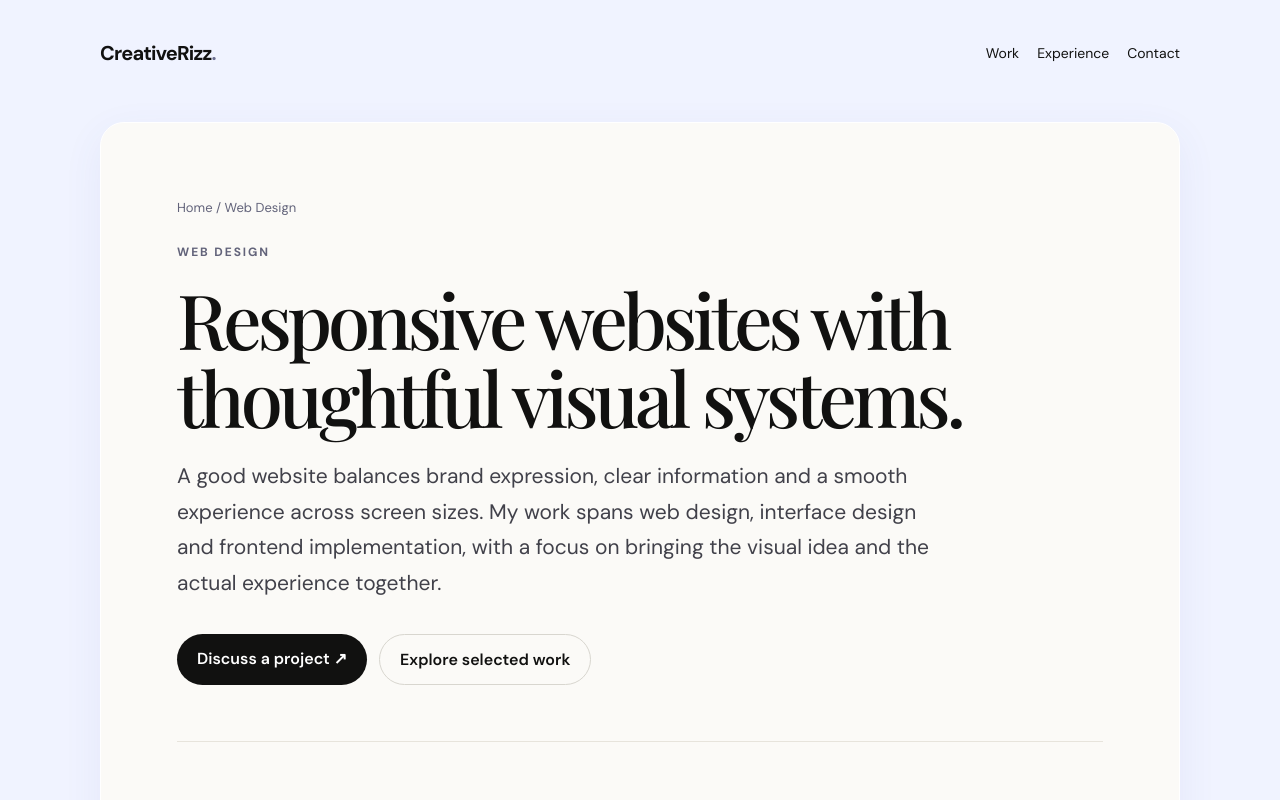
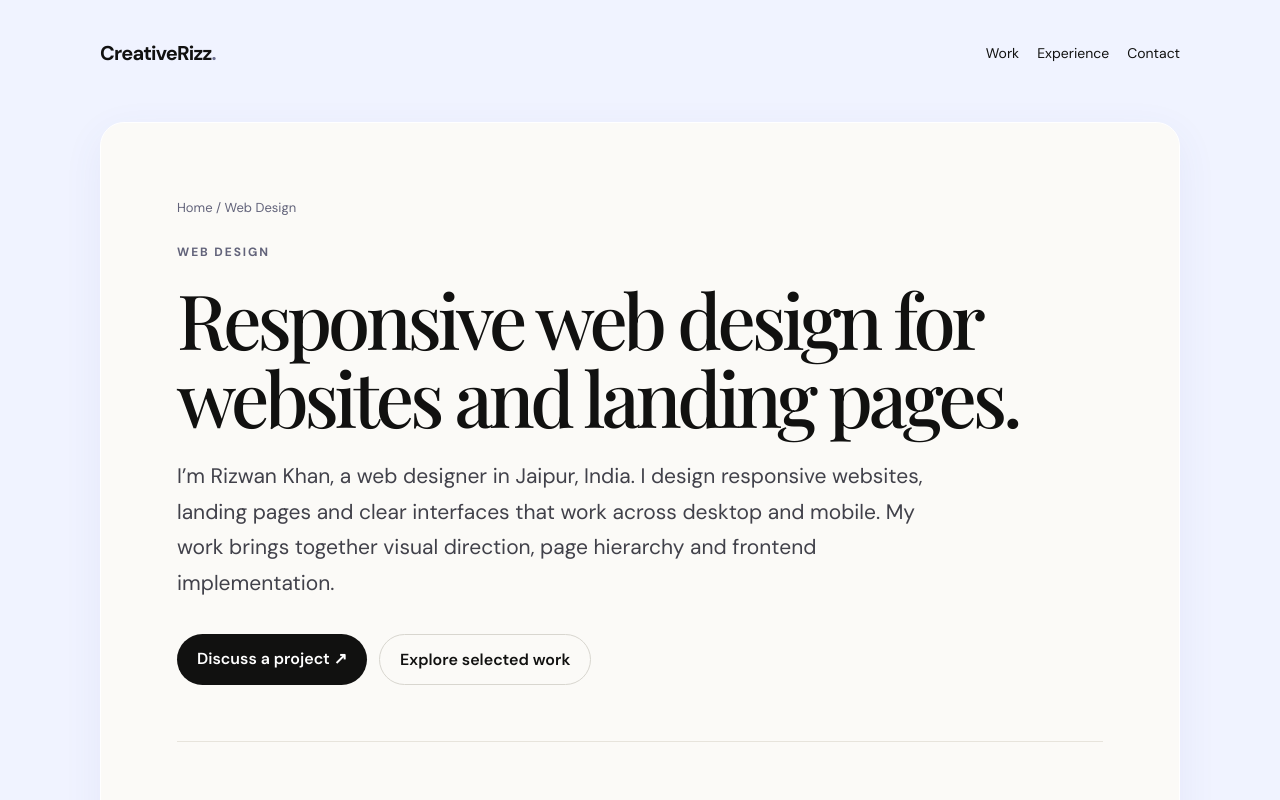
Before and after one commit to Rizzu01/port-folio, a Next.js app: page /web-design in a window 1280 px wide. Shown: the top 800 px of the page. Built offline with nearby package versions, Linux system fonts and the light colour scheme.

Commit message:
Target service-specific design search terms in page copy and metadata

```diff
--- a/app/web-design/page.tsx
+++ b/app/web-design/page.tsx
@@ -2,9 +2,9 @@ import type { Metadata } from "next";
 import ServiceLanding from "../components/ServiceLanding";
 
 export const metadata: Metadata = {
-  title: "Responsive Web Design Portfolio | Rizwan Khan",
+  title: "Web Designer in Jaipur | Responsive Website Design",
   description:
-    "Explore responsive web design by Rizwan Khan, including website layouts, landing pages, interface systems and frontend-focused digital experiences.",
+    "Explore web design by Rizwan Khan in Jaipur, India: responsive websites, landing page design, interface layouts and frontend-focused digital experiences.",
   alternates: { canonical: "/web-design" },
   openGraph: {
     title: "Web Design & Responsive Websites | Rizwan Khan",
@@ -16,5 +16,5 @@ export const metadata: Metadata = {
 };
 
 export default function Page() {
-  return <ServiceLanding path="/web-design" eyebrow="Web Design" title="Responsive websites with thoughtful visual systems." intro="A good website balances brand expression, clear information and a smooth experience across screen sizes. My work spans web design, interface design and frontend implementation, with a focus on bringing the visual idea and the actual experience together." services={["Responsive page layouts", "Landing page visual design", "Website information hierarchy", "Typography and spacing systems", "UI details and interaction states", "Design-to-development collaboration"]} process={[{title:"Set the direction",detail:"Define the audience, purpose, content priorities and visual character of the website."},{title:"Design the experience",detail:"Create a clear layout with responsive behavior, readable typography and consistent components."},{title:"Review across screens",detail:"Check hierarchy and usability at desktop and mobile sizes and refine details before handoff or release."}]} workNote="My portfolio includes UI/UX and web design work. Visit the selected projects on the homepage to see the visual examples available, and ask about project scope, deliverables and implementation needs." keywords={["Website UI Design","Responsive Web Design","Landing Page Design","Frontend Design"]} />;
+  return <ServiceLanding path="/web-design" eyebrow="Web Design" title="Responsive web design for websites and landing pages." intro="I’m Rizwan Khan, a web designer in Jaipur, India. I design responsive websites, landing pages and clear interfaces that work across desktop and mobile. My work brings together visual direction, page hierarchy and frontend implementation." services={["Responsive page layouts", "Landing page visual design", "Website information hierarchy", "Typography and spacing systems", "UI details and interaction states", "Design-to-development collaboration"]} process={[{title:"Set the direction",detail:"Define the audience, purpose, content priorities and visual character of the website."},{title:"Design the experience",detail:"Create a clear layout with responsive behavior, readable typography and consistent components."},{title:"Review across screens",detail:"Check hierarchy and usability at desktop and mobile sizes and refine details before handoff or release."}]} workNote="My portfolio includes UI/UX and web design work. Visit the selected projects on the homepage to see the visual examples available, and ask about project scope, deliverables and implementation needs." keywords={["Web Designer in Jaipur","Responsive Website Design","Landing Page Designer","Frontend Web Design"]} />;
 }
```
